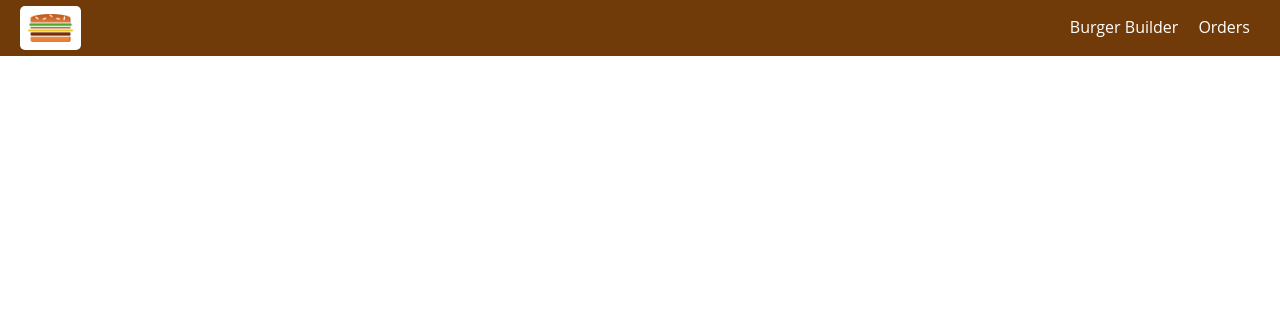
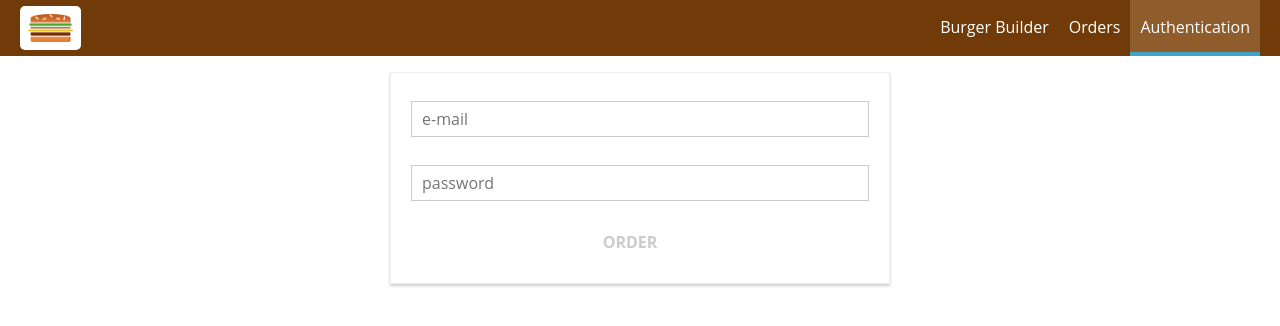
Before and after one commit to footios/burger-redux-15, a React (Create React App) app: page /auth in a window 1280 px wide. Shown: the top 326 px of the page. Built offline with nearby package versions, Linux system fonts and the light colour scheme.

Commit message:
347*. auth form added

```diff
--- a/src/App.js
+++ b/src/App.js
@@ -5,6 +5,7 @@ import Layout from "./hoc/Layout/Layout";
 import BurgerBuilder from "./containers/BurgerBuilder/BurgerBuilder";
 import Checkout from './containers/Checkout/Checkout'
 import Orders from './containers/Orders/Orders'
+import Auth from './containers/Auth/Auth'
 
 
 class App extends Component {
@@ -17,6 +18,7 @@ class App extends Component {
             {/* The 'exact' in the Route with path='/checkout' was preventing the ContactData to render */}
             <Route path='/checkout' component={Checkout} />
             <Route path='/orders' exact component={Orders} />
+            <Route path='/auth' exact component={Auth} />
             <Route path='/' exact component={BurgerBuilder} />
           </Switch>
         </Layout>
--- a/src/components/Navigation/NavigationItems/NavigationItems.js
+++ b/src/components/Navigation/NavigationItems/NavigationItems.js
@@ -16,6 +16,9 @@ const navigationItems = props => {
       <NavigationItem link="/orders" >
         Orders
       </NavigationItem>
+      <NavigationItem link="/auth" >
+        Authentication
+      </NavigationItem>
     </ul>
   );
 };
--- /dev/null
+++ b/src/containers/Auth/Auth.js
@@ -0,0 +1,118 @@
+import React, { Component } from 'react';
+import Input from '../../components/UI/Input/Input'
+import Button from '../../components/UI/Button/Button'
+import classes from './Auth.module.css';
+
+class Auth extends Component {
+	state = {
+		controls: {
+			email: {
+				elementType: 'input',
+				elementConfig: {
+					type: 'email',
+					placeholder: 'e-mail'
+				},
+				value: '',
+				validation: {
+					required: true
+				},
+				touched: false,
+				valid: false
+			},
+			password: {
+				elementType: 'input',
+				elementConfig: {
+					type: 'password',
+					placeholder: 'password'
+				},
+				value: '',
+				validation: {
+                    required: true,
+                    minLength: 1,
+					maxLength: 1
+				},
+				touched: false,
+				valid: false
+			}
+		}
+    };
+
+    checkValidity(value, rules) {
+		let isValid = true;
+
+		if (rules.required) {
+			isValid = value.trim() !== '' && isValid;
+		}
+
+		if (rules.minLength) {
+			isValid = value.length >= rules.minLength && isValid
+		}
+
+		if (rules.maxLength) {
+			isValid = value.length <= rules.maxLength && isValid
+		}
+
+		return isValid;
+    }
+
+    inputchangeHandler = (event, inputIdentifier) => {
+		const updatedControl = {
+			...this.state.controls
+		}
+		const updatedControlElement = {
+			...updatedControl[inputIdentifier]
+		}
+		updatedControlElement.value = event.target.value
+		const rules = updatedControlElement.validation
+		updatedControlElement.valid = this.checkValidity(updatedControlElement.value, rules);
+		updatedControl[inputIdentifier] = updatedControlElement
+		updatedControlElement.touched = true;
+
+		let formIsValid = true;
+		for (let inputIdentifier in updatedControl) {
+			if (updatedControl.hasOwnProperty(inputIdentifier)) {
+				 formIsValid = updatedControl[inputIdentifier].valid && formIsValid;
+			}
+		}
+		console.log(formIsValid);
+
+		this.setState({controls: updatedControl, formIsValid: formIsValid})
+	}
+
+	render() {
+
+        const controlsArray = [];
+		for (const key in this.state.controls) {
+			if (this.state.controls.hasOwnProperty(key)) {
+				controlsArray.push({
+					id: key,
+					config: this.state.controls[key]
+				});
+			}
+		}
+		let form = (
+			<form>
+				{controlsArray.map((control) => (
+					<Input
+                        key={control.id}
+						elementType={control.config.elementType}
+						elementConfig={control.config.elementConfig}
+						value={control.config.value}
+						inValid={!control.config.valid}
+						touched={control.config.touched}
+						changed={(event) => this.inputchangeHandler(event, control.id)}
+					/>
+				))}
+				<Button btnType="Success" disabled={!this.state.formIsValid} onClick={this.orderHandler}>
+					ORDER
+				</Button>
+			</form>
+		);
+		// if (this.props.loading) {
+		// 	form = <Spinner />;
+		// }
+		return <div className={classes.Controls}>{form}</div>;
+	}
+}
+
+export default Auth;
--- /dev/null
+++ b/src/containers/Auth/Auth.module.css
@@ -0,0 +1,15 @@
+.Controls {
+    margin: 20px auto;
+    width: 80%;
+    text-align: center;
+    box-shadow: 0 2px 3px #ccc;
+    border: 1px solid #eee;
+    padding: 10px;
+    box-sizing: border-box;
+}
+
+@media (min-width: 600px) {
+    .Controls {
+        width: 500px;
+    }
+}
```
